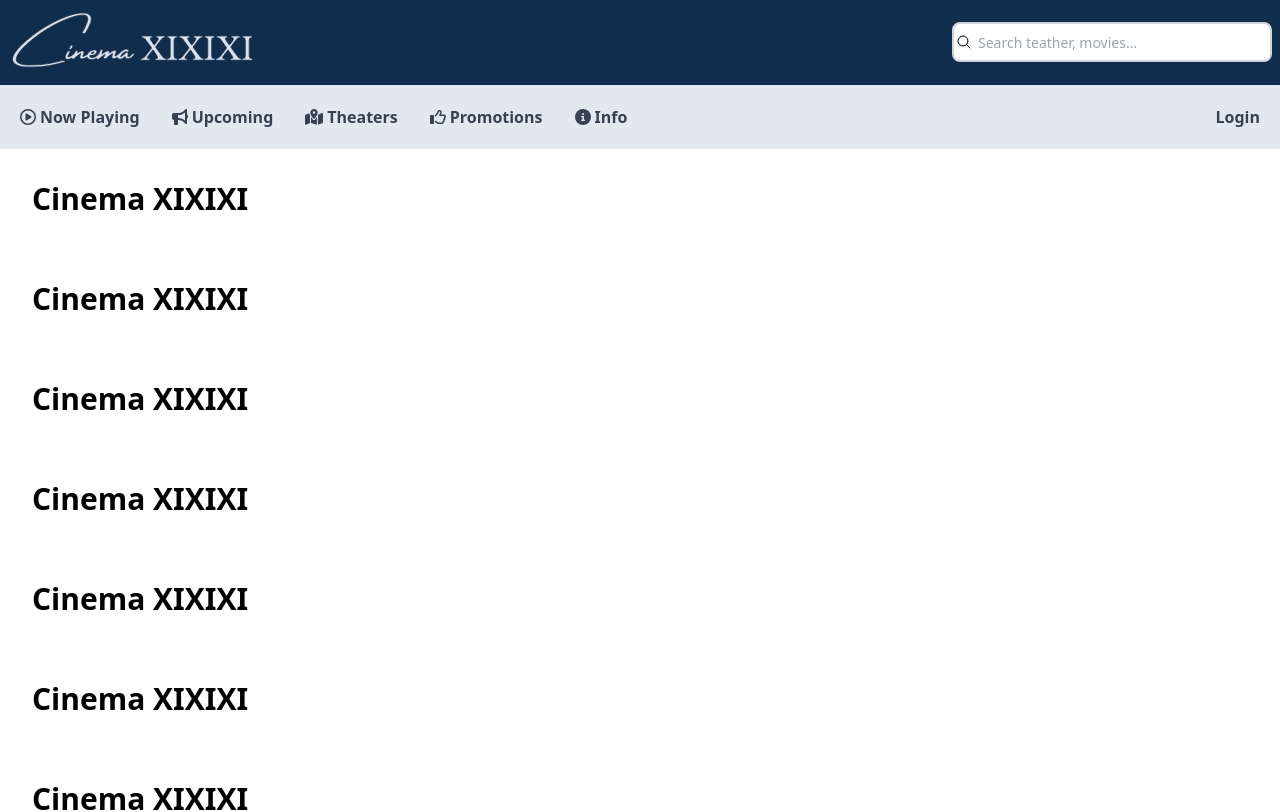
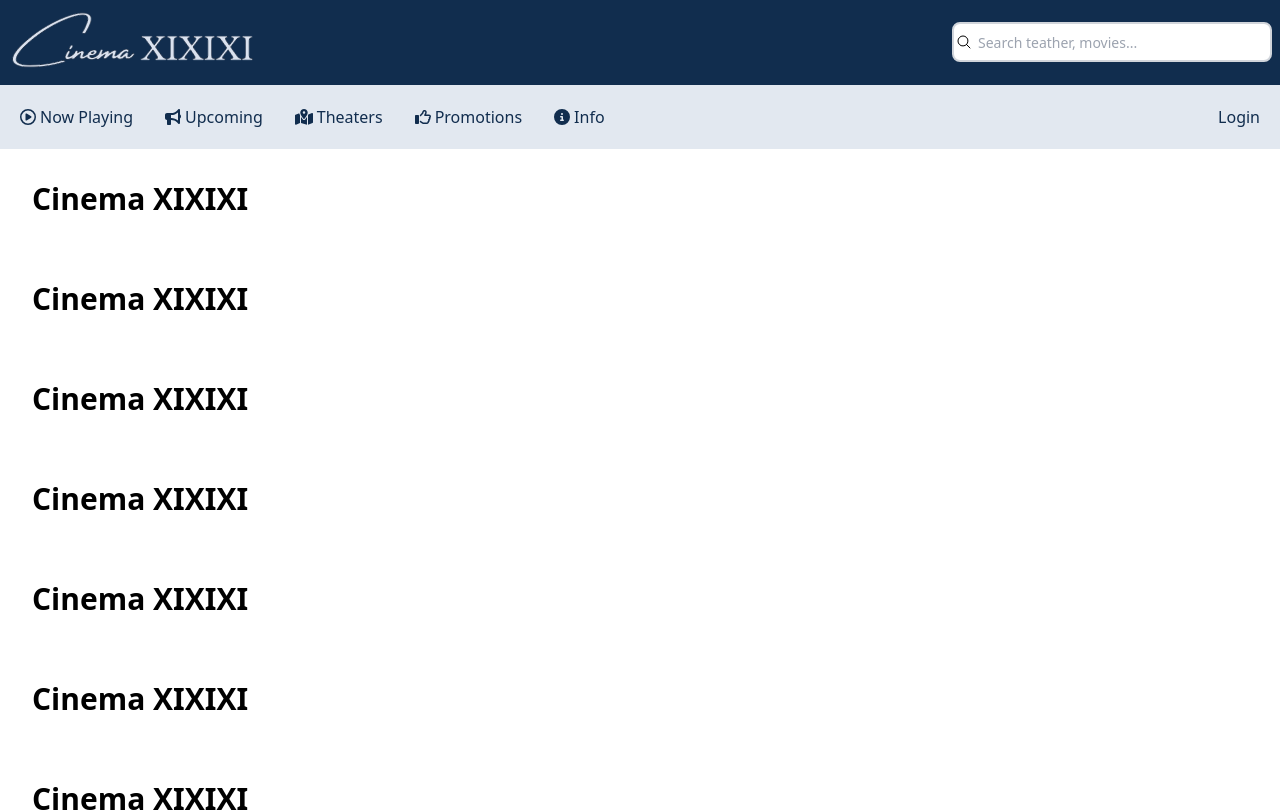
Before and after one commit to MmadIrfan/web-movie, a Next.js app: page / in a window 1280 px wide. Shown: the top 812 px of the page. Built offline with nearby package versions, Linux system fonts and the light colour scheme.

Commit message:
Ubah warna text

```diff
--- a/components/header/index.tsx
+++ b/components/header/index.tsx
@@ -63,12 +63,12 @@ export default function Header() {
             : ""
         }`}
       >
-        <div className="container mx-auto flex justify-between p-2 text-gray-700 font-bold">
+        <div className="container mx-auto flex justify-between p-2 text-birutua font-medium">
           <ul className="flex items-center space-x-8">
             <li>
               <Link
                 href={"#"}
-                className="flex items-center space-x-1 fill-current hover:text-gray-900"
+                className="flex items-center space-x-1 fill-current hover:text-birumuda"
               >
                 <svg
                   xmlns="http://www.w3.org/2000/svg"
@@ -83,7 +83,7 @@ export default function Header() {
             <li>
               <Link
                 href={"#"}
-                className="flex items-center space-x-1 fill-current hover:text-gray-900"
+                className="flex items-center space-x-1 fill-current hover:text-birumuda"
               >
                 <svg
                   xmlns="http://www.w3.org/2000/svg"
@@ -98,7 +98,7 @@ export default function Header() {
             <li>
               <Link
                 href={"#"}
-                className="flex items-center space-x-1 fill-current hover:text-gray-900"
+                className="flex items-center space-x-1 fill-current hover:text-birumuda"
               >
                 <svg
                   xmlns="http://www.w3.org/2000/svg"
@@ -113,7 +113,7 @@ export default function Header() {
             <li>
               <Link
                 href={"#"}
-                className="flex items-center space-x-1 fill-current hover:text-gray-900"
+                className="flex items-center space-x-1 fill-current hover:text-birumuda"
               >
                 <svg
                   xmlns="http://www.w3.org/2000/svg"
@@ -128,7 +128,7 @@ export default function Header() {
             <li>
               <Link
                 href={"#"}
-                className="flex items-center space-x-1 fill-current hover:text-gray-900"
+                className="flex items-center space-x-1 fill-current hover:text-birumuda"
               >
                 <svg
                   xmlns="http://www.w3.org/2000/svg"
@@ -142,7 +142,7 @@ export default function Header() {
             </li>
           </ul>
           <div className="flex items-center space-x-4">
-            <Link href={"#"} className="hover:text-gray-900">
+            <Link href={"#"} className="hover:text-birumuda">
               Login
             </Link>
           </div>
```
